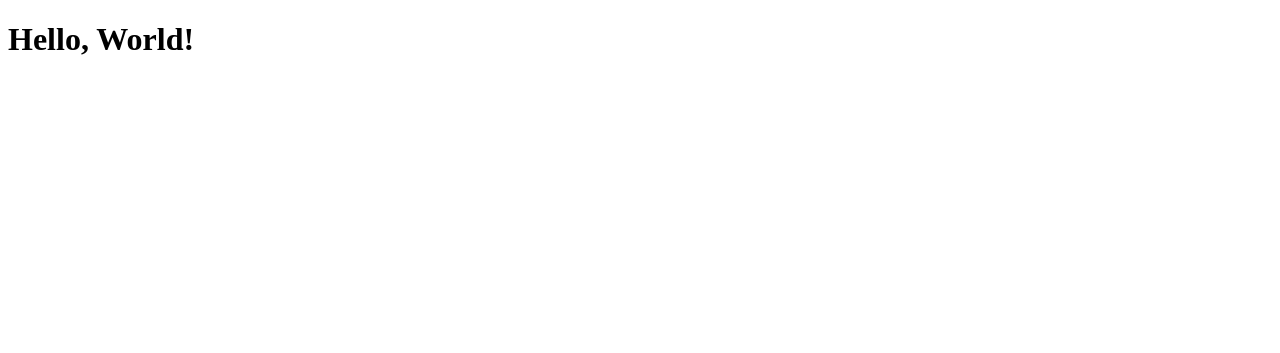
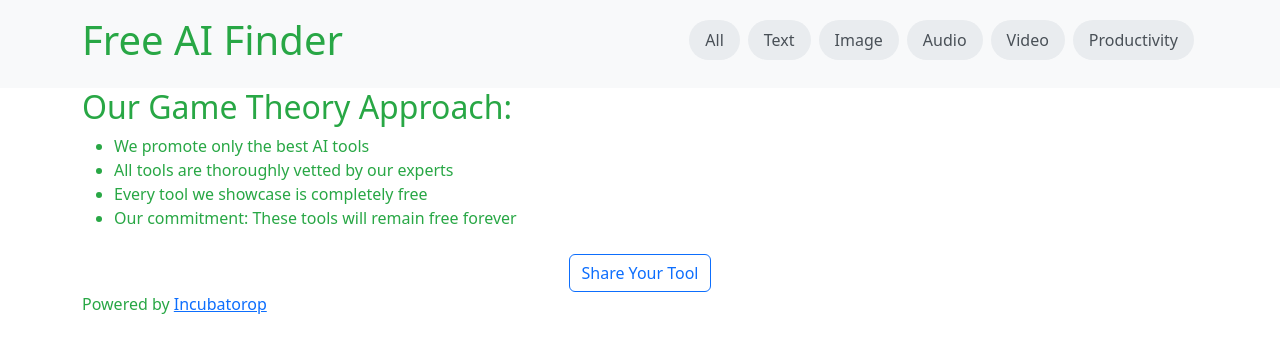
Before and after one commit to daytimedrinkingclub/freeaifinder, a Flask app: page / in a window 1280 px wide. Before the commit the part shown is almost empty. Shown: the top 353 px of the page. Run offline with Flask 3, Linux system fonts and the light colour scheme.

Commit message:
added basic data and content for UI work

```diff
--- a/app/data_service.py
+++ b/app/data_service.py
@@ -2,14 +2,26 @@
 from app import db
 
 def get_tools():
-    return Tool.query.all()
+    return Tool.query.with_entities(
+        Tool.id,
+        Tool.name,
+        Tool.image_url,
+        Tool.description,
+        Tool.pros,
+        Tool.cons,
+        Tool.website,
+        Tool.category
+    ).all()
 
-def create_tool_submission(form):
+def create_tool_submission(name, description, website, category):
     tool_submission = ToolSubmission(
-        name=form.name.data,
-        description=form.description.data,
-        website=form.website.data,
-        category=form.category.data
+        name=name,
+        description=description,
+        website=website,
+        category=category
     )
     db.session.add(tool_submission)
     db.session.commit()
+
+def get_tool_by_id(tool_id):
+    return Tool.query.get(tool_id)
--- a/app/routes.py
+++ b/app/routes.py
@@ -1,10 +1,26 @@
-from flask import Blueprint, render_template, redirect, url_for
+from flask import Blueprint, render_template, redirect, url_for, abort
 from app.forms import ToolSubmissionForm
-from app.data_service import get_tools, create_tool_submission
+from app.data_service import get_tools, create_tool_submission, get_tool_by_id
+from app.models import Tool
 
 bp = Blueprint('main', __name__)
 
 @bp.route('/')
 def index():
     tools = get_tools()
-    return render_template('home/index.html', tools=tools)
+    return render_template('home/hero.html', tools=tools)
+
+@bp.route('/submit', methods=['GET', 'POST'])
+def submit_tool():
+    form = ToolSubmissionForm()
+    if form.validate_on_submit():
+        create_tool_submission(form.name.data, form.description.data, form.website.data, form.category.data)
+        return redirect(url_for('main.index'))
+    return render_template('pages/submit_tool.html', form=form)
+
+@bp.route('/tool/<int:tool_id>')
+def tool_details(tool_id):
+    tool = get_tool_by_id(tool_id)  # You need to implement this function in data_service.py
+    if tool is None:
+        abort(404)  # Tool not found
+    return render_template('pages/details.html', tool=tool)
--- a/app/templates/base.html
+++ b/app/templates/base.html
@@ -4,7 +4,27 @@
     <meta charset="UTF-8">
     <meta name="viewport" content="width=device-width, initial-scale=1.0">
     <title>{% block title %}{% endblock %}</title>
-    <!-- Add any common CSS or JS files here -->
+    <!-- Bootstrap CSS -->
+    <link href="https://cdn.jsdelivr.net/npm/bootstrap@5.3.0/dist/css/bootstrap.min.css" rel="stylesheet">
+    <style>
+        :root {
+            --primary-color: #28a745;
+            --secondary-color: #ffffff;
+            --accent-color: #007bff;
+        }
+        body {
+            background-color: var(--secondary-color);
+            color: var(--primary-color);
+        }
+        .btn-primary {
+            background-color: var(--primary-color);
+            border-color: var(--primary-color);
+        }
+        .btn-primary:hover {
+            background-color: var(--accent-color);
+            border-color: var(--accent-color);
+        }
+    </style>
 </head>
 <body>
     {% include 'components/header.html' %}
@@ -14,5 +34,8 @@
     </main>
 
     {% include 'components/footer.html' %}
+
+    <!-- Bootstrap JS -->
+    <script src="https://cdn.jsdelivr.net/npm/bootstrap@5.3.0/dist/js/bootstrap.bundle.min.js"></script>
 </body>
 </html>
--- a/app/templates/components/footer.html
+++ b/app/templates/components/footer.html
@@ -0,0 +1,5 @@
+<footer class="footer">
+    <div class="container">
+        <p>Powered by <a href="https://incubatorop.com" target="_blank" rel="noopener noreferrer">Incubatorop</a></p>
+    </div>
+</footer>
--- a/app/templates/components/header.html
+++ b/app/templates/components/header.html
@@ -0,0 +1,67 @@
+<header class="header">
+    <div class="container">
+        <div class="header-content">
+            <div class="logo-placeholder">
+                <!-- Replace with actual logo when available -->
+                <h1>Free AI Finder</h1>
+            </div>
+            <nav class="category-nav">
+                <div class="category-scroll">
+                    <ul class="category-list">
+                        <!-- Replace with dynamic category rendering -->
+                        <li><a href="#" class="category-pill">All</a></li>
+                        <li><a href="#" class="category-pill">Text</a></li>
+                        <li><a href="#" class="category-pill">Image</a></li>
+                        <li><a href="#" class="category-pill">Audio</a></li>
+                        <li><a href="#" class="category-pill">Video</a></li>
+                        <li><a href="#" class="category-pill">Productivity</a></li>
+                        <!-- Add more categories as needed -->
+                    </ul>
+                </div>
+            </nav>
+        </div>
+    </div>
+</header>
+
+<style>
+    .header {
+        background-color: #f8f9fa;
+        padding: 1rem 0;
+    }
+    .header-content {
+        display: flex;
+        justify-content: space-between;
+        align-items: center;
+    }
+    .logo-placeholder {
+        font-size: 1.5rem;
+        font-weight: bold;
+    }
+    .category-nav {
+        overflow-x: auto;
+        -webkit-overflow-scrolling: touch;
+    }
+    .category-scroll {
+        display: flex;
+        padding-bottom: 0.5rem;
+    }
+    .category-list {
+        display: flex;
+        list-style-type: none;
+        padding: 0;
+        margin: 0;
+    }
+    .category-pill {
+        display: inline-block;
+        padding: 0.5rem 1rem;
+        margin: 0 0.25rem;
+        background-color: #e9ecef;
+        border-radius: 2rem;
+        text-decoration: none;
+        color: #495057;
+        white-space: nowrap;
+    }
+    .category-pill:hover {
+        background-color: #dee2e6;
+    }
+</style>
--- /dev/null
+++ b/app/templates/home/hero.html
@@ -0,0 +1,16 @@
+{% extends 'base.html' %}
+
+{% block content %}
+    <div class="container">
+        <div class="rules-showcase">
+            <h2>Our Game Theory Approach:</h2>
+            <ul>
+                <li>We promote only the best AI tools</li>
+                <li>All tools are thoroughly vetted by our experts</li>
+                <li>Every tool we showcase is completely free</li>
+                <li>Our commitment: These tools will remain free forever</li>
+            </ul>
+        </div>
+    </div>
+    {% include 'home/list.html' %}
+{% endblock %}
--- a/app/templates/home/index.html
+++ /dev/null
@@ -1,5 +0,0 @@
-{% extends 'base.html' %}
-
-{% block content %}
-    <h1>Hello, World!</h1>
-{% endblock %}
--- /dev/null
+++ b/app/templates/home/list.html
@@ -0,0 +1,22 @@
+<div class="container mt-4">
+    <div class="row row-cols-1 row-cols-md-3 g-4">
+        {% for tool in tools %}
+        <div class="col">
+            <div class="card h-100">
+                <img src="{{ tool.image_url }}" class="card-img-top" alt="{{ tool.name }}">
+                <div class="card-body">
+                    <h5 class="card-title">{{ tool.name }}</h5>
+                    <p class="card-text">{{ tool.description }}</p>
+                </div>
+                <div class="card-footer">
+                    <a href="{{ url_for('main.tool_details', tool_id=tool.id) }}" class="btn btn-primary">Learn More</a>
+                    <a href="{{ tool.website }}" class="btn btn-outline-primary" target="_blank" rel="noopener noreferrer">Try Now</a>
+                </div>
+            </div>
+        </div>
+        {% endfor %}
+    </div>
+    <div class="text-center mt-4">
+        <a href="{{ url_for('main.submit_tool') }}" class="btn btn-outline-primary">Share Your Tool</a>
+    </div>
+</div>
```
Also changed, not shown: app/templates/pages/details.html (+25 -0 lines), app/templates/pages/submit_tool.html (added, +33 -0 lines).
